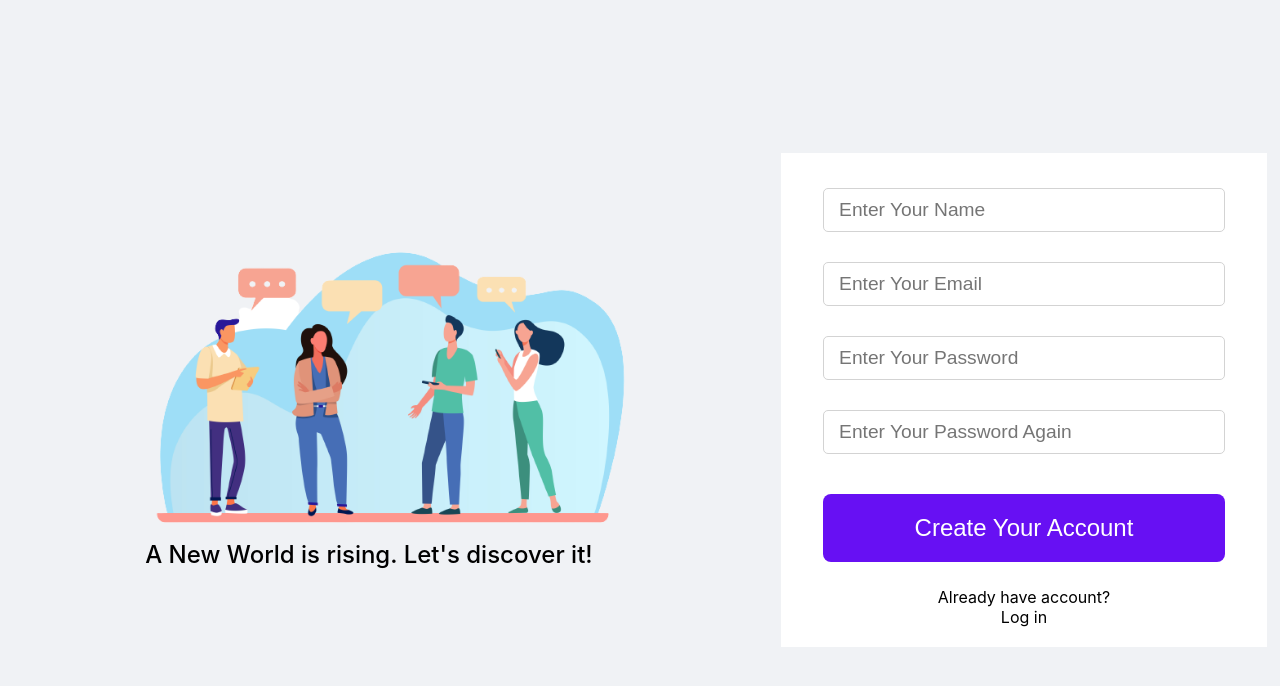
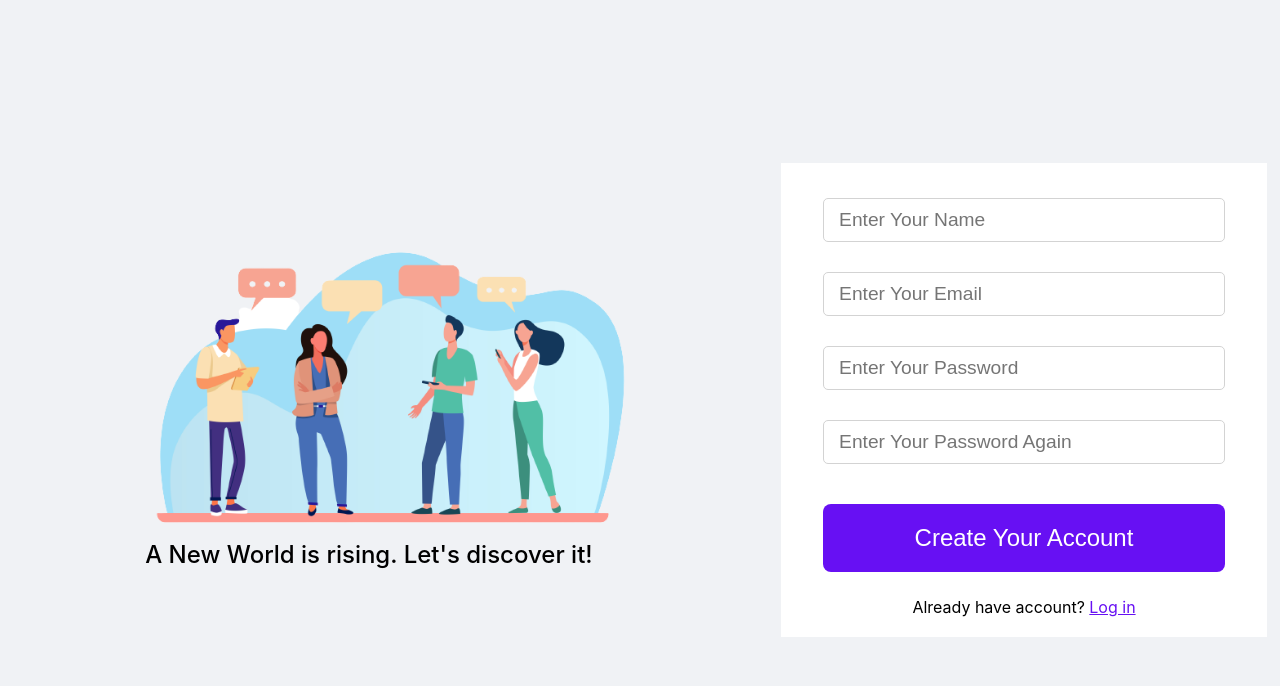
Before and after one commit to Yogirao12/react, a React (Create React App) app: page /signup in a window 1280 px wide. Shown: the top 686 px of the page. Built offline with nearby package versions, Linux system fonts and the light colour scheme.

Commit message:
fixing bug in login

```diff
--- a/src/components/App.js
+++ b/src/components/App.js
@@ -1,11 +1,17 @@
 import Loginpage from "../pages/Login";
 import SignupPage from "../pages/Siginup";
 import Profilepage from "../pages/profile";
+import Loader from "./Loader";
+import { useAuth } from "../hooks/usersession";
 
 import { Route, Routes } from "react-router-dom";
 import Homepage from "../pages/Home.js";
 
 function App() {
+  const userInfo = useAuth();
+  if (userInfo.loading) {
+    return <Loader />;
+  }
   return (
     <div className="App">
       <Routes>
--- a/src/components/Login.js
+++ b/src/components/Login.js
@@ -2,40 +2,36 @@ import styles from "../style/login.module.css";
 import logo from "../images/newlogo.png";
 import { Link } from "react-router-dom";
 import { useState } from "react";
-import { login } from "../api";
+// import { login } from "../api";
 import { savedata } from "../utils/localstorage";
 import { useNavigate } from "react-router-dom";
+import { useAuth } from "../hooks/usersession";
 
 function Login() {
-  const [email,setemail]=useState("");
-  const [password,setpassword]=useState("");
-  const [loading,setloading]=useState(false);
-  const redirect=useNavigate();
-  const handleclick=async function(e){
+  const [email, setemail] = useState("");
+  const [password, setpassword] = useState("");
+  const [loading, setloading] = useState(false);
+  const userInfo = useAuth();
+  console.log("userInfo:", userInfo);
+  const redirect = useNavigate();
+  const handleclick = async function (e) {
     setloading(true);
     e.preventDefault();
-       try{
-      const  res=  await login(email,password);
+    try {
+      const res = await userInfo.login(email, password);
       console.log(res);
-        if(res.data.success){
+      if (res.data.success) {
         savedata(res.data.data.token);
-        }else{
-          return(
-            console.log(res.data.message)
-          )
+      } else {
+        return console.log(res.data.message);
       }
       setloading(false);
       redirect("/");
-
-
-       }catch(e){
+    } catch (e) {
       console.log(e);
-        return(console.log(e));
-
+      return console.log(e);
     }
-
-
-  }
+  };
   return (
     <div className={styles.login}>
       <div className={styles.loginpic}>
@@ -46,14 +42,25 @@ function Login() {
       </div>
       <div className={styles.logincontainer}>
         <form className={styles.loginform}>
-          <input type="text" placeholder="Enter Your Email" name="email" onChange={(e)=>setemail(e.target.value)}/>
+          <input
+            type="text"
+            placeholder="Enter Your Email"
+            name="email"
+            onChange={(e) => setemail(e.target.value)}
+          />
           <input
             type="password"
             placeholder="Enter Your Password"
             name="password"
-            onChange={(e)=>setpassword(e.target.value)}
+            onChange={(e) => setpassword(e.target.value)}
           />
-          <button className={styles.loginbtn} onClick={handleclick} disabled={loading} >{loading?"loading...":"Log In"}</button>
+          <button
+            className={styles.loginbtn}
+            onClick={handleclick}
+            disabled={loading}
+          >
+            {loading ? "loading..." : "Log In"}
+          </button>
           <Link to={"#"} className={styles.forgetlink}>
             Forget Password?
           </Link>
--- a/src/components/Navbar.js
+++ b/src/components/Navbar.js
@@ -16,21 +16,19 @@ import logo from "../images/newlogo.png";
 import profilepic from "../images/profile.jpg";
 import { Link } from "react-router-dom";
 import { useResize } from "../hooks";
-import { useEffect, useState } from "react";
-import { removedata } from "../utils/localstorage";
+import { useState } from "react";
 import { useNavigate } from "react-router-dom";
 import { useAuth } from "../hooks/usersession";
 function Navbar() {
   const [width, height] = useResize();
   const [check, setcheck] = useState(false);
-  const redirect=useNavigate();
-  const userinfo=useAuth();
-  const handlelogout=(e)=> {
+  const redirect = useNavigate();
+  const userinfo = useAuth();
+  const handlelogout = (e) => {
     e.preventDefault();
     userinfo.logout();
-    redirect("/login")
-
-  }
+    redirect("/login");
+  };
   const handleCheck = (e) => {
     if (e.target.checked) {
       setcheck(true);
@@ -39,7 +37,7 @@ function Navbar() {
     }
   };
 
-  if (width < 700) {
+  if (width < 700 && height > 0) {
     let mystyle = {};
     if (check) {
       mystyle = {
@@ -87,7 +85,7 @@ function Navbar() {
           </div>
           <div className={styles.profilepic}>
             <Link to={"/profile"}>
-              <img src={profilepic} />
+              <img src={profilepic} alt="img" />
               Alex
             </Link>
           </div>
@@ -169,7 +167,7 @@ function Navbar() {
           <div>
             <Link to={"/profile"}>
               <img src={profilepic} alt="profilepic" />
-              Alex
+              {userinfo.user ? userinfo.user.name : "unknown"}
             </Link>
           </div>
           <div>
@@ -183,7 +181,7 @@ function Navbar() {
             </Link>
           </div>
           <div>
-            <Link to={"/login"}>
+            <Link to={"/login"} onClick={handlelogout}>
               <AiOutlineLogout />
             </Link>
           </div>
--- a/src/components/Post.js
+++ b/src/components/Post.js
@@ -3,7 +3,7 @@ import {
   FaTag,
   FaEllipsisV,
   FaHeart,
-  FaRegHeart,
+  // FaRegHeart,
   FaUserCheck,
   FaBookmark,
   FaRegEyeSlash,
@@ -11,7 +11,7 @@ import {
   FaExclamation,
 } from "react-icons/fa";
 import profile from "../images/profile.jpg";
-import post from "../images/post.jpg";
+// import post from "../images/post.jpg";
 import { Link } from "react-router-dom";
 import { Comment } from "./";
 import { useState } from "react";
--- a/src/components/Signup.js
+++ b/src/components/Signup.js
@@ -11,7 +11,7 @@ function Signup() {
   const [password, setpassword] = useState("");
   const [cpassword, setcpassword] = useState("");
   const [isSignup, setsignup] = useState(false);
-  const redirect=useNavigate();
+  const redirect = useNavigate();
   const handleclick = async function (e) {
     e.preventDefault();
     setsignup(true);
@@ -61,10 +61,12 @@ function Signup() {
           >
             {isSignup ? "Loading..." : "Create Your Account"}
           </button>
-          Already have account?
-          <Link to={"/login"} className={styles.loginlink}>
-            Log in
-          </Link>
+          <div>
+            Already have account?{" "}
+            <Link to={"/login"} className={styles.loginlink}>
+              Log in
+            </Link>
+          </div>
         </form>
       </div>
     </div>
--- a/src/hooks/usersession.js
+++ b/src/hooks/usersession.js
@@ -1,25 +1,24 @@
-import { useState,useContext } from "react";
+import { useState, useContext } from "react";
 import { useEffect } from "react";
-import { POSTCLOUDKEY } from "../utils/constant";
 import { getdata, removedata } from "../utils/localstorage";
 import jwtDecode from "jwt-decode";
 import { API_URL } from "../utils/constant";
 import { customfetch } from "../api";
 import { Authcontext } from "../provider/authprovider";
 
-
-export function useProvide(){
-const [user,setuser]=useState(null);
-const [loading,setloading]=useState(false);
-   useEffect(()=>{
+export function useProvide() {
+  const [user, setuser] = useState(null);
+  const [loading, setloading] = useState(true);
+  const [userChange, setuserChange] = useState(false);
+  useEffect(() => {
     setloading(true);
-     const token =getdata();
-     if(token){
-        let user=jwtDecode(token);
+    const token = getdata();
+    if (token) {
+      let user = jwtDecode(token);
       setuser(user);
     }
     setloading(false);
-   },[])
+  }, [userChange]);
   /**********************SIGNUP FUNCTION************* */
   const signup = async function (name, email, password, cpassword) {
     return customfetch(API_URL.signup(), {
@@ -34,29 +33,30 @@ const signup = async function (name, email, password, cpassword) {
   };
 
   /********************* LOGIN UP ****************/
- const login =async function(email,password){
-  return customfetch(API_URL.login(),{
-    method:"POST",
-    body:{
+  const login = async function (email, password) {
+    const res = await customfetch(API_URL.login(), {
+      method: "POST",
+      body: {
         email,
-      password
-    }
-
-  })
-}
+        password,
+      },
+    });
+    userChange ? setuserChange(false) : setuserChange(true);
+    return res;
+  };
   /*****************    LOGOUT FUNCTION     *****************/
-const logout =async function(email,password){
+  const logout = async function (email, password) {
     setuser(null);
     removedata();
-}
-return{
+  };
+  return {
     user,
     login,
     logout,
     signup,
-  loading
+    loading,
+  };
 }
-}
-export const useAuth=()=>{
+export const useAuth = () => {
   return useContext(Authcontext);
-}
+};
--- a/src/pages/Home.js
+++ b/src/pages/Home.js
@@ -1,12 +1,12 @@
-import { Navbar, Loader, Post } from "../components";
+import { Navbar, Post } from "../components";
 import styles from "../style/home.module.css";
 import post1 from "../images/profile.jpg";
 import post2 from "../images/post.jpg";
 import { useAuth } from "../hooks/usersession";
 
 function Home() {
-  let userinfo=useAuth();
-  console.log("kk is gand",userinfo);
+  let userinfo = useAuth();
+  console.log("login userInfo:", userinfo);
   return (
     <>
       <Navbar />
--- a/src/style/signup.module.css
+++ b/src/style/signup.module.css
@@ -88,6 +88,10 @@
     text-decoration: underline;
 }
 
+.loginlink{
+    text-decoration: underline;
+    color: var(--primarycolor);
+}
 
 
 @media screen and (max-width:900px) {
--- a/src/utils/localstorage.js
+++ b/src/utils/localstorage.js
@@ -1,34 +1,22 @@
-import { async } from "q";
 import { POSTCLOUDKEY } from "./constant";
 
-
 /************************    LOGOUT FUNCTION ******************/
-export const removedata= function(){
-    return(
-        localStorage.removeItem(POSTCLOUDKEY)
-    );
-
-}
+export const removedata = function () {
+  return localStorage.removeItem(POSTCLOUDKEY);
+};
 
 /**********************SAVE Data******************* */
-export const savedata= function(token){
-
-    if(token==null||token==undefined){
-          return(
-            console.log("TOKEN IS INVALID")
-          );
-    }
-    if(typeof token!=="string"){
-        token =JSON.stringify(token);
-    }
-    removedata();
-    localStorage.setItem(POSTCLOUDKEY,token);
-
-}
+export const savedata = function (token) {
+  if (token === null || token === undefined) {
+    return console.log("TOKEN IS INVALID");
+  }
+  if (typeof token !== "string") {
+    token = JSON.stringify(token);
+  }
+  removedata();
+  localStorage.setItem(POSTCLOUDKEY, token);
+};
 /*****************        GETDATA     *********************/
-export const getdata= function(){
-    return(
-        localStorage.getItem(POSTCLOUDKEY)
-    );
-
-}
+export const getdata = function () {
+  return localStorage.getItem(POSTCLOUDKEY);
+};
```
Lines whose indentation alone changed are shown as unchanged.
